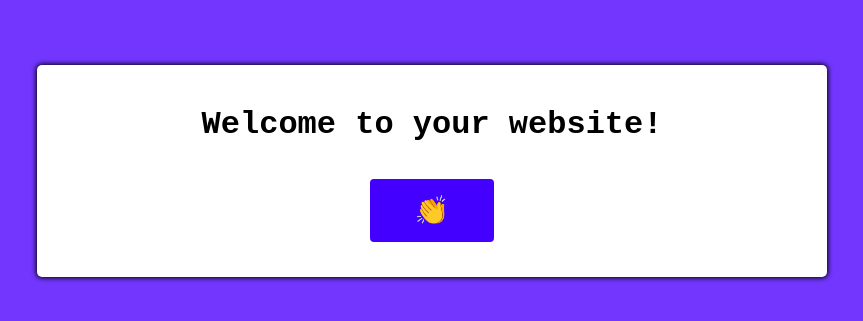
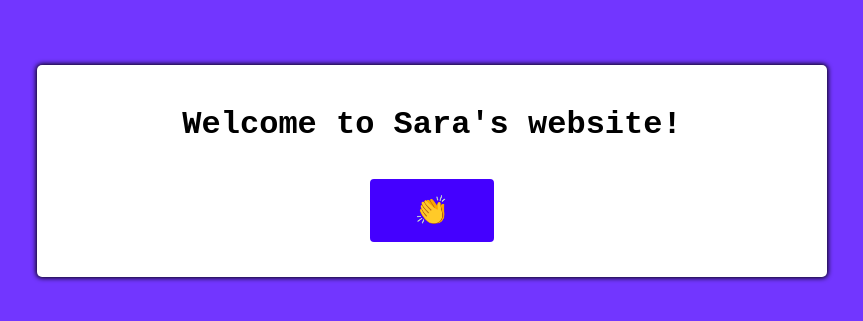
Before and after one commit to Codecademy/deploying-a-static-site-with-netlify-sample, a plain HTML site: page index.html in a window 1280 px wide. Shown: the part 229-550 px from the top of the page, without its empty margins (208-1071 px from the left). Drawn offline with Linux system fonts and the light colour scheme; a web font is replaced by a local one.

Commit message:
Update index.html
instructions to change the heading from your website to Sara's website in forked website

```diff
--- a/index.html
+++ b/index.html
@@ -12,7 +12,7 @@
 
 <body>
   <div class="container">
-    <h1>Welcome to your website!</h1>
+    <h1>Welcome to Sara's website!</h1>
     <button id="clap-button" class="button">👏</button>
   </div>
 </body>
```
